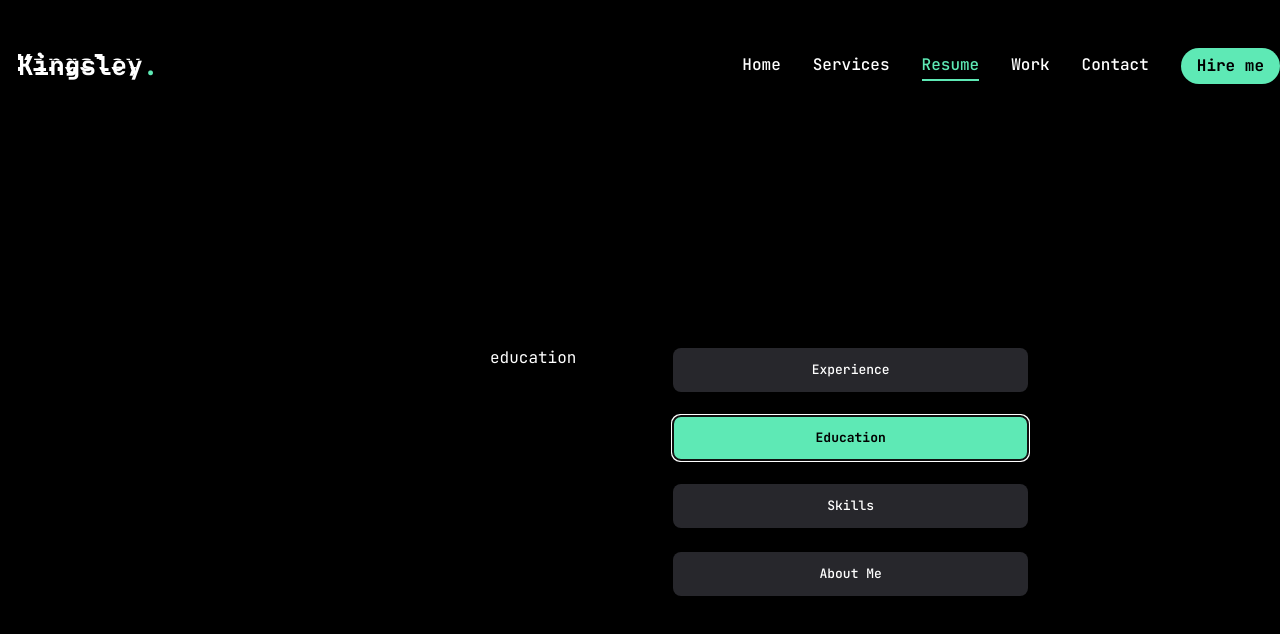
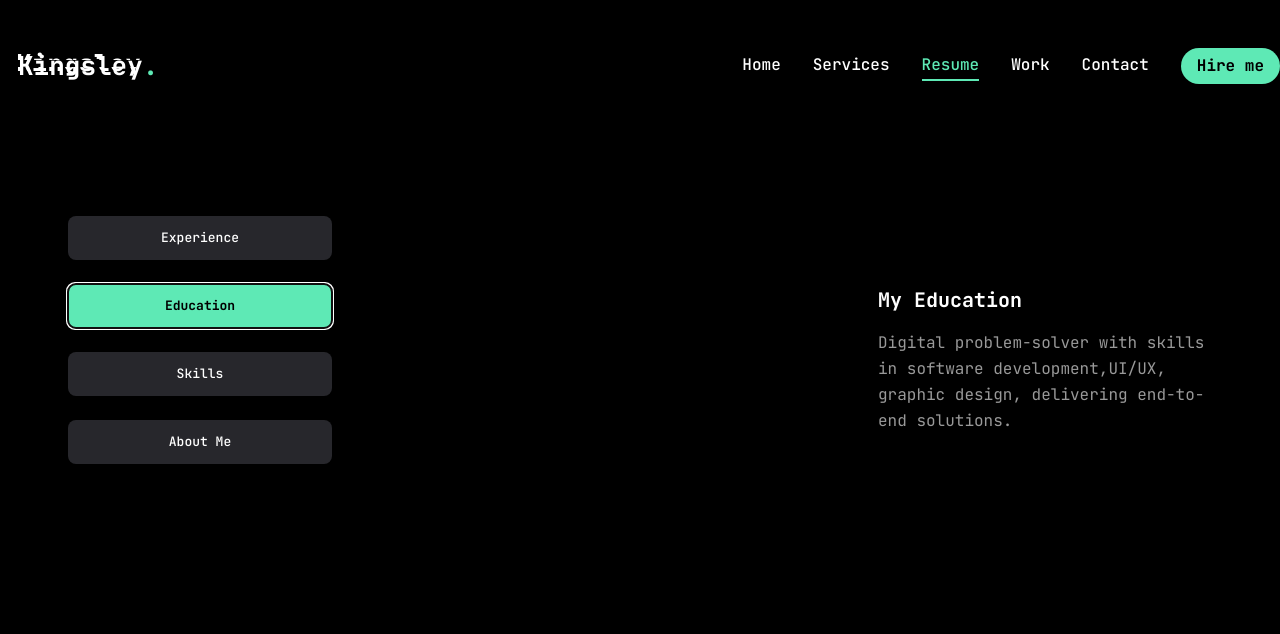
Before and after one commit to King-web-cell-05/demilade-portfolio, a Next.js app: page /resume in a window 1280 px wide. Both pictures are taken after a click on the tab "Education". Shown: the top 634 px of the page. Built offline with nearby package versions, Linux system fonts and the light colour scheme.

Commit message:
Update resume.tsx

```diff
--- a/app/resume/page.tsx
+++ b/app/resume/page.tsx
@@ -79,7 +79,7 @@ const education = {
   icons: "/assets/resume/cap.svg",
   title: " My Education",
   description:
-    "Over the past 3 years, I have worked on various projects ranging from small business websites to complex web applications. My expertise includes front-end and back-end development, UI/UX design, and database management.",
+    "Digital problem-solver with skills in software development,UI/UX, graphic design, delivering end-to-end solutions.",
   items: [
     {
       institution: "Yaba-tech",
@@ -160,34 +160,34 @@ const Resume = () => {
     >
 <Tabs
   defaultValue="experience"
-  className="flex flex-col xl:flex-row gap-[60px] mb-55 xl:-ml-200 md:gap-[120px]"
+  className="flex flex-col xl:flex-row items-start justify-start gap-8 md:gap-20 "
 >
 
-   <TabsList className="flex flex-col w-full max-w-[380px] mx-auto xl:mx-0 gap-6">
+   <TabsList className="flex flex-col w-full max-w-[380px] mx-auto xl:mx-0 gap-6 ">
   <TabsTrigger
     value="experience"
-    className="data-[state=active]:bg-emerald-300 data-[state=active]:text-black rounded-lg py-3 px-7 transition-all text-center w-[95%] mx-auto text-base sm:text-lg lg:text-[14px] xl:text-[13px] lg:ml-170 lg:mt-55"
+    className="data-[state=active]:bg-emerald-300 data-[state=active]:text-black rounded-lg py-3 px-25 transition-all text-center w-[95%] mx-auto text-base sm:text-lg lg:text-[14px] xl:text-[13px]  "
   >
     Experience
   </TabsTrigger>
 
   <TabsTrigger
     value="education"
-    className="data-[state=active]:bg-emerald-300 data-[state=active]:text-black rounded-lg py-3 px-5 transition-all text-center w-[95%] mx-auto text-base sm:text-lg lg:text-[14px] xl:text-[13px] lg:ml-170"
+    className="data-[state=active]:bg-emerald-300 data-[state=active]:text-black rounded-lg py-3 px-25 transition-all text-center w-[95%] mx-auto text-base sm:text-lg lg:text-[14px] xl:text-[13px]  "
   >
     Education
   </TabsTrigger>
 
   <TabsTrigger
     value="skills"
-    className="data-[state=active]:bg-emerald-300 data-[state=active]:text-black rounded-lg py-3 px-5 transition-all text-center w-[95%] mx-auto text-base sm:text-lg lg:text-[14px] xl:text-[13px] lg:ml-170"
+    className="data-[state=active]:bg-emerald-300 data-[state=active]:text-black rounded-lg py-3 px-25 transition-all text-center w-[95%] mx-auto text-base sm:text-lg lg:text-[14px] xl:text-[13px]  "
   >
     Skills
   </TabsTrigger>
 
   <TabsTrigger
     value="about"
-    className="data-[state=active]:bg-emerald-300 data-[state=active]:text-black rounded-lg py-3 px-5 transition-all text-center w-[95%] mx-auto text-base sm:text-lg lg:text-[14px] xl:text-[13px] lg:ml-170"
+    className="data-[state=active]:bg-emerald-300 data-[state=active]:text-black rounded-lg py-3 px-25 transition-all text-center w-[95%] mx-auto text-base sm:text-lg lg:text-[14px] xl:text-[13px]  "
   >
     About Me
   </TabsTrigger>
@@ -195,48 +195,62 @@ const Resume = () => {
 
 
 
-      {/* experience */}
-<div className="relative ">
+<div className="relative w-full xl:min-w-[800px] min-h-[400px] -mt-25">
   {/* experience */}
   <TabsContent
     value="experience"
-    className=" absolute inset-0 data-[state=inactive]:hidden"
+    className="absolute inset-0 data-[state=inactive]:hidden"
   >
-<div className="flex flex-col gap-[30px] text-center xl:text-left mt-16 sm:mt-0 lg:ml-150">
+    <div className="flex flex-col gap-[20px] text-center xl:text-left mt-16 sm:mt-0 px-4 lg:ml-110">
       <h3 className="text-xl sm:text-2xl lg:text-[20px] xl:text-[18px] font-bold">
         {experience.title}
       </h3>
-  <p className="text-white/60 mx-auto xl:mx-0 max-w-[90%] sm:max-w-[500px] lg:max-w-[600px] xl:max-w-[700px] leading-relaxed text-base sm:text-lg lg:text-[15px] xl:text-[14px]">
+      <p className="text-white/60 mx-auto xl:mx-0 max-w-[90%] sm:max-w-[500px] lg:max-w-[600px] xl:max-w-[700px] leading-relaxed text-base sm:text-lg lg:text-[15px] xl:text-[14px] break-words">
         {experience.description}
       </p>
     </div>
-
   </TabsContent>
-
 
   {/* education */}
   <TabsContent
     value="education"
-        className="absolute inset-0 data-[state=inactive]:hidden "
+    className="absolute inset-0 data-[state=inactive]:hidden"
   >
-        education
+    <div className="px-4 lg:ml-110 mt-16">
+      <h3 className="text-xl font-bold mb-4">My Education</h3>
+      <p className="text-white/60 leading-relaxed max-w-[700px]">
+        {education.description}
+      </p>
+    </div>
   </TabsContent>
 
-      {/* experience */}
+  {/* skills */}
   <TabsContent
     value="skills"
     className="absolute inset-0 data-[state=inactive]:hidden"
   >
-        Skills
+    <div className="px-4 lg:ml-110 mt-16">
+      <h3 className="text-xl font-bold mb-4">My Skills</h3>
+      <p className="text-white/60 leading-relaxed max-w-[700px]">
+        {skills.description}
+      </p>
+    </div>
   </TabsContent>
-      {/* experience */}
+
+  {/* about */}
   <TabsContent
     value="about"
     className="absolute inset-0 data-[state=inactive]:hidden"
   >
-        about
+    <div className="px-4 lg:ml-110 mt-16">
+      <h3 className="text-xl font-bold mb-4">About Me</h3>
+      <p className="text-white/60 leading-relaxed max-w-[700px]">
+        {about.description}
+      </p>
+    </div>
   </TabsContent>
 </div>
+
 </Tabs>
 
     </motion.div>
```
Lines whose indentation alone changed are shown as unchanged.
